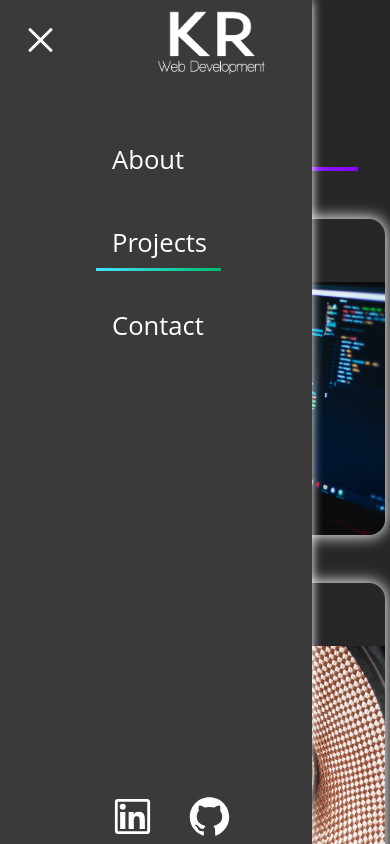
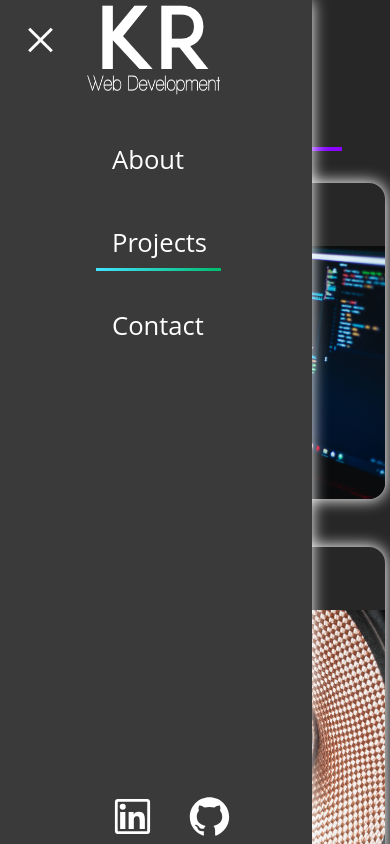
Before and after one commit to kairoberts/modern_portfolio, a React (Create React App) app: page /projects in a window 390 px wide. Both pictures are taken after a click on the element 40 px from the left and 40 px from the top of the page. Shown: the top 844 px of the page. Built offline with nearby package versions, Linux system fonts and the light colour scheme.

Commit message:
fixing mobile menu

```diff
--- a/src/components/MobileMenu.js
+++ b/src/components/MobileMenu.js
@@ -2,14 +2,39 @@ import React from "react";
 import { useLocation, Link } from "react-router-dom";
 import { motion } from "framer-motion";
 import { AiOutlineLinkedin, AiFillGithub } from "react-icons/ai";
+import logo from "../images/logo.png";
+import { Twirl as Hamburger } from "hamburger-react";
 
 export const MobileMenu = ({ menuStatus, setMenuStatus }) => {
   const { pathname } = useLocation();
 
+  // const preventScroll = () => {
+  //   document.body.style.overflow = "hidden";
+  // };
+
   return (
+    <>
+      <div className="mobile-icon" onClick={() => setMenuStatus(!menuStatus)}>
+        <Hamburger
+          color="white"
+          toggled={menuStatus}
+          toggle={() => setMenuStatus(!menuStatus)}
+        />
+      </div>
+
       <div
-      className={`menu-container ${menuStatus ? "menu-container-active" : " "}`}
+        className={`menu-container ${
+          menuStatus ? "menu-container-active" : " "
+        }`}
       >
+        <Link to="/">
+          <img
+            src={logo}
+            alt="KR Web Development"
+            className="mobile-logo"
+            onClick={() => setMenuStatus(!menuStatus)}
+          />
+        </Link>
         <div className="menu">
           <div onClick={() => setMenuStatus(!menuStatus)}>
             <Link to="/">About</Link>
@@ -48,6 +73,7 @@ export const MobileMenu = ({ menuStatus, setMenuStatus }) => {
           </a>
         </div>
       </div>
+    </>
   );
 };
 
--- a/src/components/Nav.js
+++ b/src/components/Nav.js
@@ -4,9 +4,8 @@ import { animateScroll as scroll } from "react-scroll";
 import { IoIosArrowDropup } from "react-icons/io";
 import { motion } from "framer-motion";
 import { useLocation, Link } from "react-router-dom";
-import { Twirl as Hamburger } from "hamburger-react";
 
-const Nav = ({ menuStatus, setMenuStatus }) => {
+const Nav = () => {
   const [nav, setNav] = useState(false);
   const [button, setButton] = useState(true);
 
@@ -30,10 +29,6 @@ const Nav = ({ menuStatus, setMenuStatus }) => {
   };
   window.addEventListener("scroll", hiddenButton);
 
-  // const preventScroll = () => {
-  //   document.body.style.overflow = "hidden";
-  // };
-
   return (
     <>
       <IoIosArrowDropup
@@ -41,15 +36,6 @@ const Nav = ({ menuStatus, setMenuStatus }) => {
         onClick={() => scroll.scrollToTop()}
       />
       <header className={nav ? "nav active" : "nav"}>
-        <div className="mobile-menu" onClick={() => setMenuStatus(!menuStatus)}>
-          {/* <div onClick={() => preventScroll()}> */}
-          <Hamburger
-            color="white"
-            toggled={menuStatus}
-            toggle={() => setMenuStatus(!menuStatus)}
-          />
-          {/* </div> */}
-        </div>
         <Link to="/">
           <img src={logo} alt="KR Web Development" className="logo" />
         </Link>
--- a/src/style.css
+++ b/src/style.css
@@ -97,7 +97,7 @@ li {
   display: none;
 }
 
-.mobile-menu {
+.mobile-icon {
   display: none;
 }
 .menu {
@@ -121,7 +121,7 @@ li {
     transform: scale(1);
   }
   .logo {
-    margin-left: -1.5rem;
+    margin-left: -2rem;
   }
   .logo:hover {
     transform: scale(1);
@@ -133,10 +133,10 @@ li {
     height: 100%;
     left: 0;
     transform: translateX(-100%);
-    box-shadow: 0px 0px 10px 0px white;
+    box-shadow: 0px 0px 15px 0px white;
     overflow: hidden;
     top: 0;
-    z-index: 1;
+    z-index: 2;
     background-color: #3a3a3a;
     opacity: 0;
     transition: all 0.5s ease;
@@ -145,13 +145,13 @@ li {
     opacity: 1;
     transform: translateX(0);
   }
-  .mobile-menu {
+  .mobile-icon {
     display: block;
     position: fixed;
     left: 0;
     top: 0;
     margin: 1rem 0rem 0rem 1rem;
-    z-index: 2;
+    z-index: 3;
   }
   .menu {
     display: block;
@@ -173,6 +173,13 @@ li {
   }
   .icons {
     margin-left: 2rem;
+  }
+  .mobile-logo {
+    position: absolute;
+    top: 0;
+    left: 60px;
+    height: 100px;
+    width: 60%;
   }
   .line1 {
     height: 0.2rem;
@@ -607,13 +614,18 @@ li {
 
 @media only screen and (min-width: 320px) and (max-width: 580px) {
   .work-container {
-    padding: 6rem 2rem 1rem 2rem;
+    padding: 6rem 3rem 1rem 3rem;
   }
   .work-container h2 {
-    font-size: 2.5rem;
+    font-size: 2.2rem;
+    padding: 0rem;
+  }
+  .question-line {
+    margin: 0.2rem 0rem 1rem 0rem;
   }
   .image-array {
     height: 30vh;
+    width: auto;
   }
   .image-container {
     grid-template-columns: repeat(auto-fit, minmax(300px, 1fr));
@@ -863,10 +875,11 @@ form button {
     display: block;
   }
   .contact-container {
-    padding: 5rem 2rem 0rem 2rem;
+    padding: 5rem 3rem 0rem 3rem;
   }
   .contact-container h2 {
-    font-size: 2.5rem;
+    margin-top: 1rem;
+    font-size: 2.2rem;
   }
   .btn-container {
     display: block;
```
Lines whose indentation alone changed are shown as unchanged.
